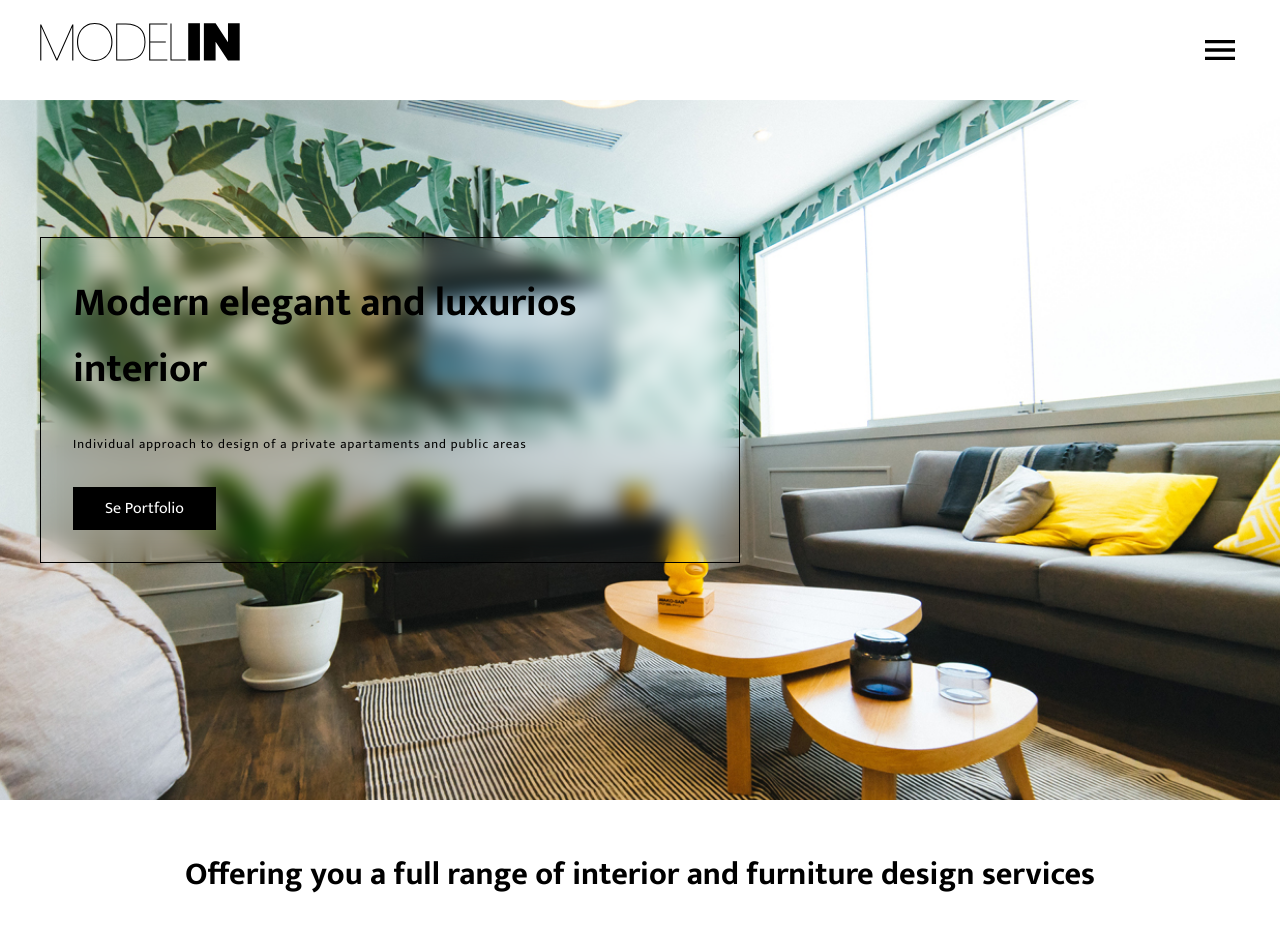
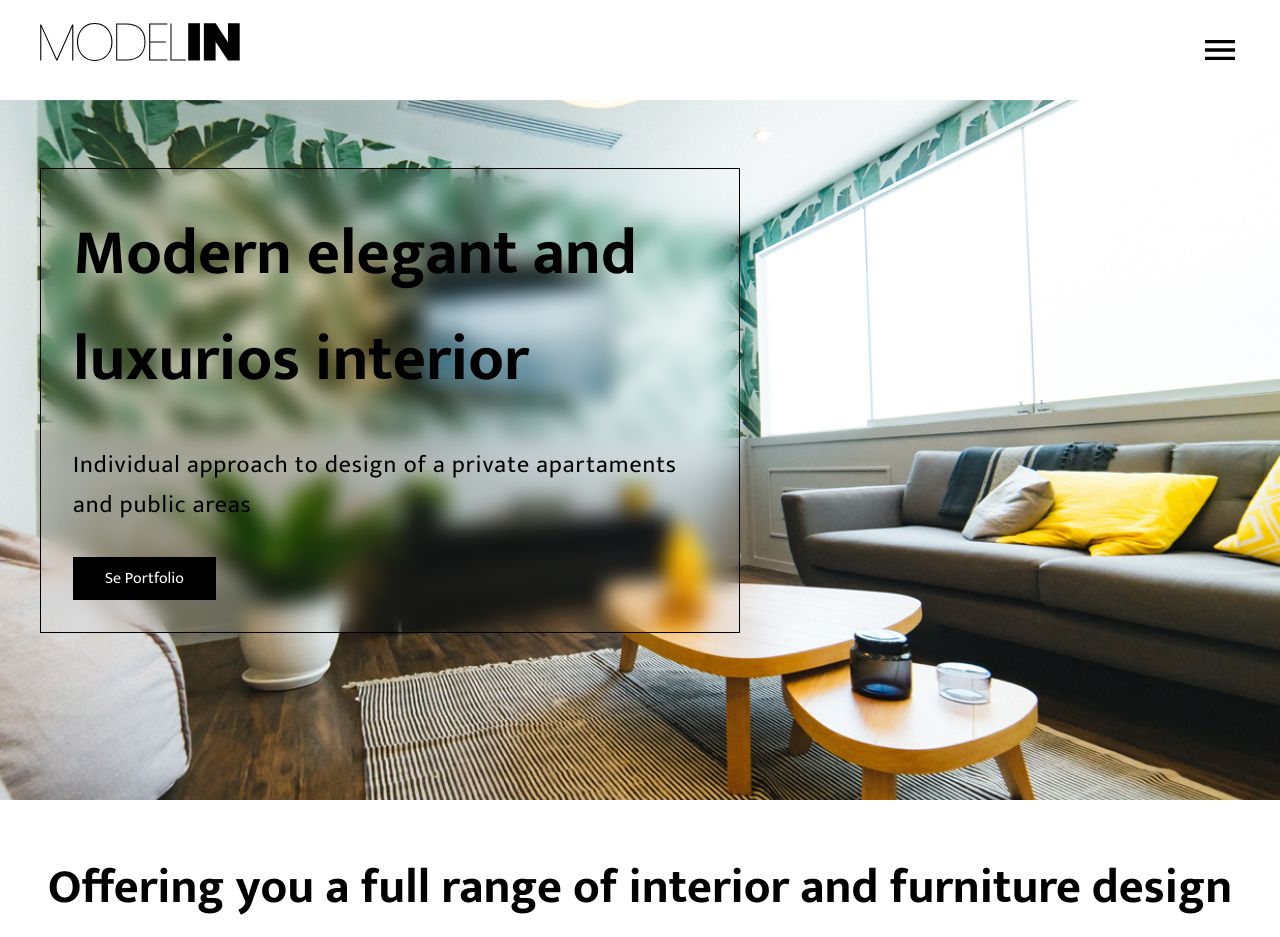
Before and after one commit to andreafalzi/modelin, a React (Create React App) app: page / in a window 1280 px wide. Shown: the top 937 px of the page. Built offline with nearby package versions, Linux system fonts and the light colour scheme; no server answers.

Commit message:
font-size replaced with clamp()

```diff
--- a/src/App.scss
+++ b/src/App.scss
@@ -48,16 +48,21 @@ a {
   padding-block: 3rem;
 }
 
+h2 {
+  font-size: clamp(2rem, 5vw, 3rem);
+}
+
+.hero-box p {
+  font-size: clamp(1rem, 3vw, 1.5rem);
+  letter-spacing: 1px;
+}
+
 .section-container {
   text-align: center;
   align-items: center;
   display: flex;
   flex-direction: column;
   gap: 2rem;
-
-  h2 {
-    font-size: 2rem;
-  }
 
   p {
     font-size: 1rem;
--- a/src/routes/Contact/Contact.scss
+++ b/src/routes/Contact/Contact.scss
@@ -5,10 +5,6 @@ $height: $navbar-h;
 .contact-container {
   padding-top: $height;
   text-align: center;
-
-  h2 {
-    font-size: 2rem;
-  }
 }
 
 form {
--- a/src/routes/Error404/Error404.scss
+++ b/src/routes/Error404/Error404.scss
@@ -23,13 +23,4 @@ $height: $navbar-h;
   flex-direction: column;
   gap: 2rem;
   backdrop-filter: blur(10px);
-
-  h1 {
-    font-size: 2.5rem;
-  }
-
-  p {
-    font-size: 0.8rem;
-    letter-spacing: 1px;
-  }
 }
--- a/src/routes/Home/Home.scss
+++ b/src/routes/Home/Home.scss
@@ -26,11 +26,6 @@ $height: $navbar-h;
   max-width: 700px;
 
   h1 {
-    font-size: 2.5rem;
-  }
-
-  p {
-    font-size: 0.8rem;
-    letter-spacing: 1px;
+    font-size: clamp(2.5rem, 5vw, 4rem);
   }
 }
--- a/src/routes/Portfolio/Portfolio.scss
+++ b/src/routes/Portfolio/Portfolio.scss
@@ -5,10 +5,6 @@ $height: $navbar-h;
 .portfolio-container {
   padding-top: $height;
   text-align: center;
-
-  h2 {
-    font-size: 2rem;
-  }
 }
 
 .portfolio-grid {
```
